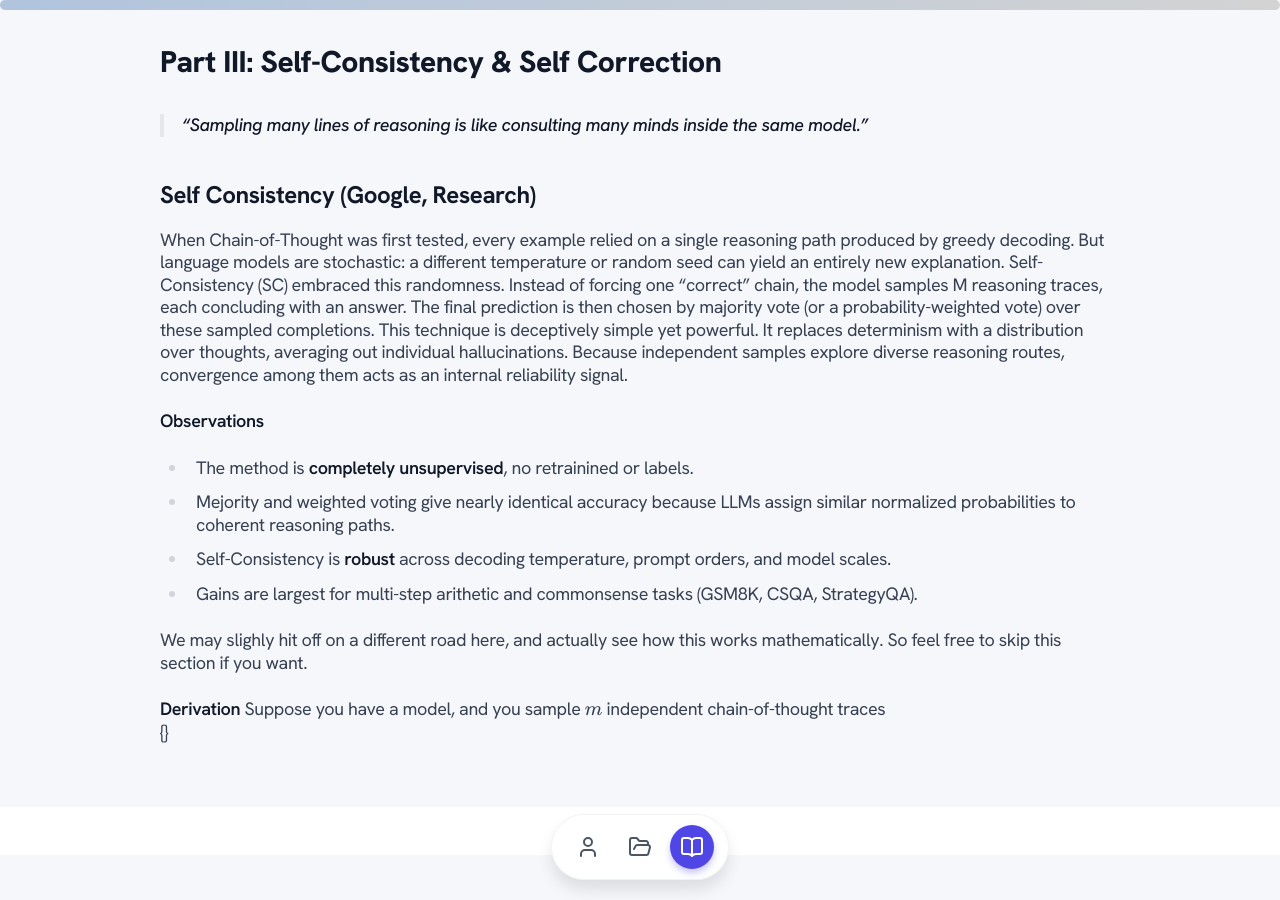
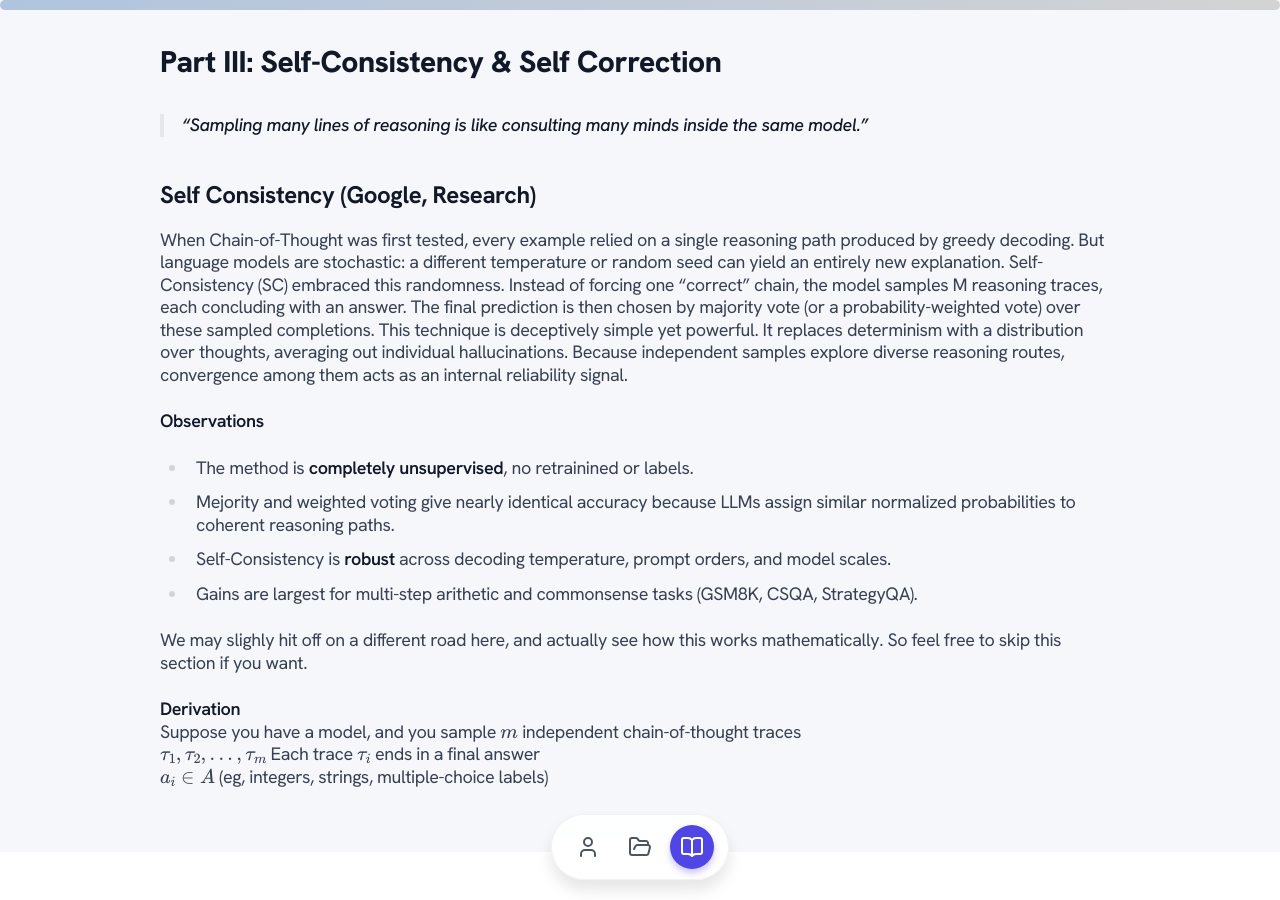
Before and after one commit to omertafveez-2001/omertafveez-2001.github.io, a Jekyll site: the page built from blogs/reasoning-primer/reasoning-primer.md, in a window 1280 px wide and 900 px high, scrolled down 9151 px. Built offline with Jekyll 4.4.1, drawn with Linux system fonts in a browser that asks for light colours; nearby versions of some CDN libraries.

Commit message:
reasoning

```diff
--- a/blogs/reasoning-primer/reasoning-primer.md
+++ b/blogs/reasoning-primer/reasoning-primer.md
@@ -214,6 +214,13 @@ When Chain-of-Thought was first tested, every example relied on a single reasoni
 
 We may slighly hit off on a different road here, and actually see how this works mathematically. So feel free to skip this section if you want. <br>
 
-**Derivation**
+**Derivation** <br>
 Suppose you have a model, and you sample $$m$$ independent chain-of-thought traces <br>
-{}
+$$
+{\tau_{1}, \tau_{2}, ..., \tau_{m}}
+$$
+Each trace $$\tau_{i}$$ ends in a final answer <br>
+$$
+a_{i} \in A
+$$
+(eg, integers, strings, multiple-choice labels)
```
